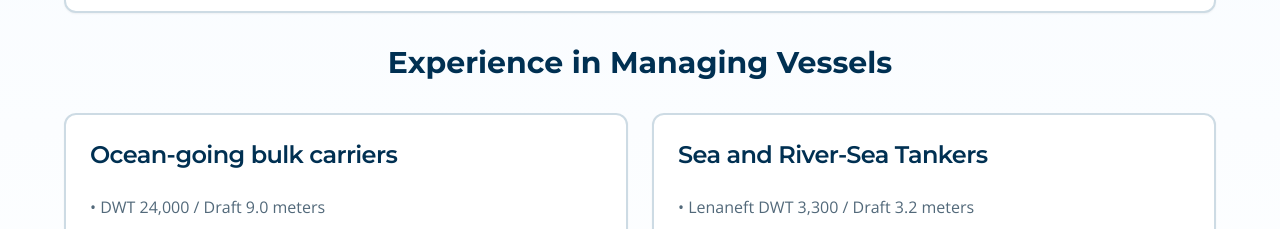
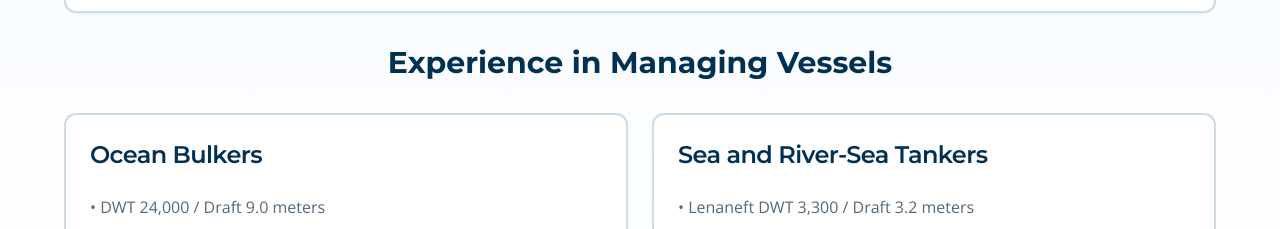
Before and after one commit to pr-poehali-dev/shipping-company-website, a React (Vite) app: page / in a window 1280 px wide. Shown: the part 2680-2909 px from the top of the page. Built offline with nearby package versions, Linux system fonts and the light colour scheme.

Commit message:
Верни данные обратно

```diff
--- a/src/pages/Index.tsx
+++ b/src/pages/Index.tsx
@@ -148,7 +148,7 @@ const Index = () => {
               <div className="grid md:grid-cols-2 gap-6">
                 <Card className="border-2">
                   <CardHeader>
-                    <CardTitle className="text-2xl text-primary">Ocean-going bulk carriers</CardTitle>
+                    <CardTitle className="text-2xl text-primary">Ocean Bulkers</CardTitle>
                   </CardHeader>
                   <CardContent>
                     <ul className="space-y-2 text-muted-foreground">
```
